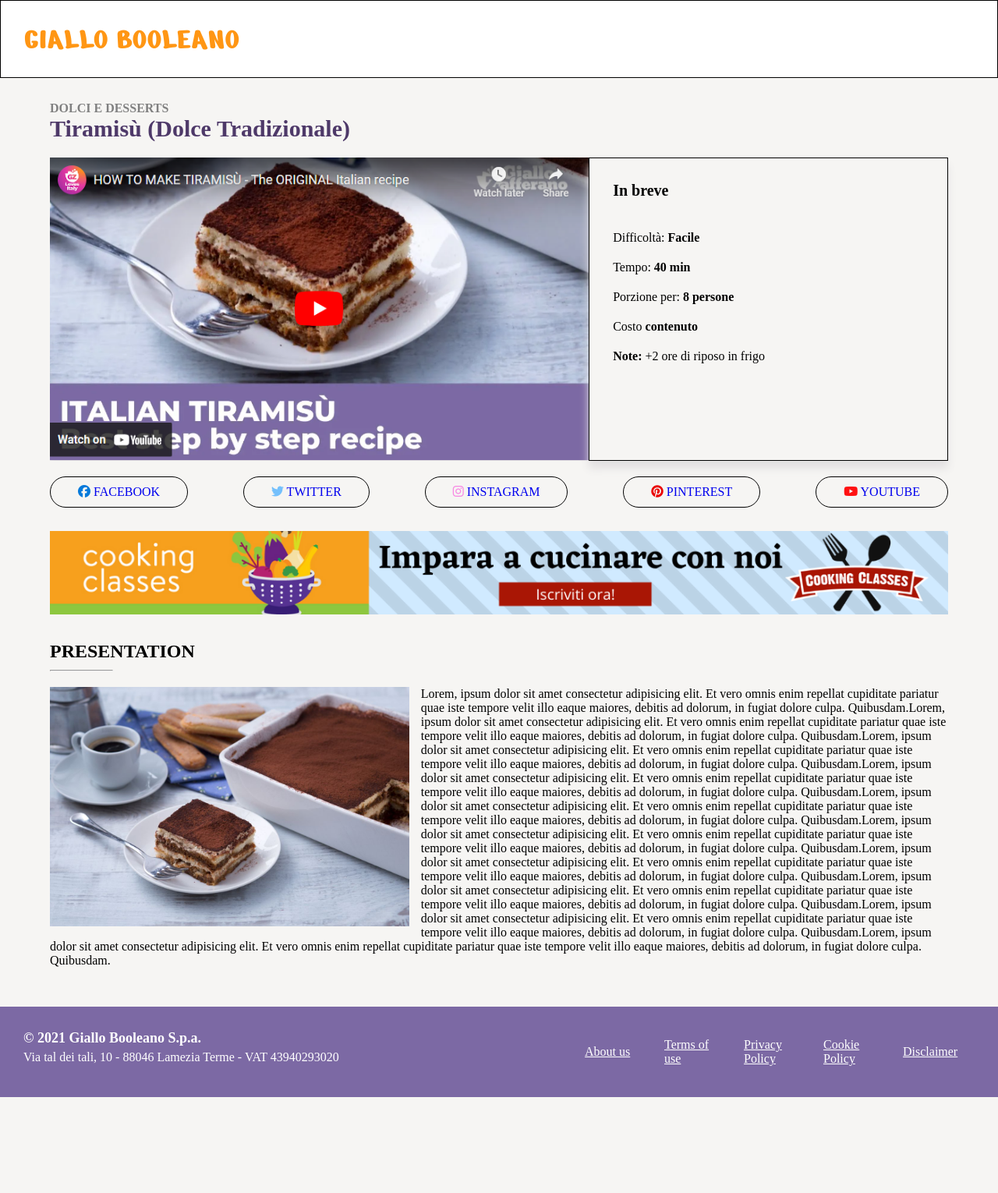
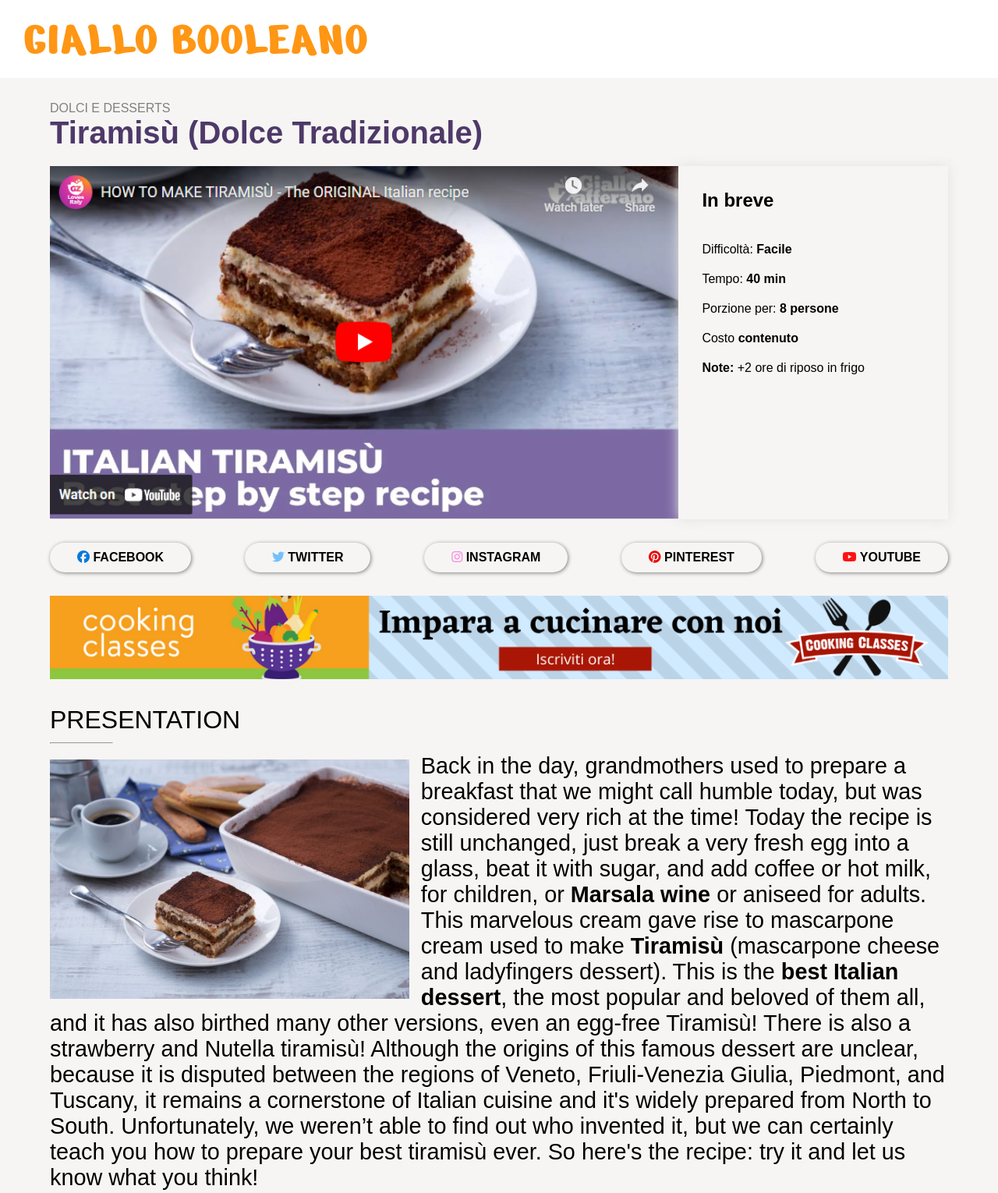
Before and after one commit to marcogulino-mg/htmlcss-responsive-layout, a plain HTML site: page index.html in a window 1280 px wide. Shown: the top 1530 px of the page at 78% size. Before the commit the page ends 1407 px from the top, so only its background shows below. Drawn offline with Linux system fonts and the light colour scheme.

Commit message:
[fix] adjust fonts

```diff
--- a/css/style.css
+++ b/css/style.css
@@ -7,7 +7,7 @@
 /* GENERIC VALUES */
 body {
   background-color: #f6f5f3;
-  font-family: "Montserrat", serif;
+  font-family: sans-serif;
 }
 
 .debug {
@@ -15,7 +15,7 @@ body {
 }
 
 .logo {
-  font-size: 40px;
+  font-size: 3em;
   font-family: "Nerko One", serif;
   color: #ff9614;
 }
@@ -25,16 +25,24 @@ ul {
 }
 
 h1 {
-  font-size: 30px;
+  font-size: 2.5rem;
+  font-weight: 900;
   color: #4e3969;
+
+}
+
+h2 {
+  font-size: 2rem;
+  font-weight: 100;
 }
 
 h3 {
-  font-size: 20px;
+  font-size: 1.5rem;
 }
 
 h4 {
   color: #808080;
+  font-weight: 100;
 }
 
 h5 {
@@ -97,9 +105,8 @@ section {
 }
 
 .short-infos {
-  border: solid 1px #000000;
   padding: 20px;
-  box-shadow: 0 10px 10px #e3e1e2;
+  box-shadow: 0 0 15px #e3e1e2;
 }
 
 h3 {
@@ -111,7 +118,7 @@ h3 {
 }
 
 .socials {
-  margin-top: 20px;
+  margin-top: 30px;
 }
 
 .socials > ul {
@@ -122,11 +129,13 @@ h3 {
 .socials li {
   border-radius: 100px;
   padding: 10px;
-  border: solid 1px #000000;
+  box-shadow: 1px 1px 5px #808080;
 }
 
 .socials a {
   text-decoration: none;
+  color: #000000;
+  font-weight: bold;
 }
 
 .banner {
@@ -145,6 +154,10 @@ h3 {
 
 .photo-recipe > img {
   max-width: 100%;
+}
+
+.presentation-text {
+  font-size: 1.6rem;
 }
 
 /* FOOTER */
@@ -181,6 +194,7 @@ footer {
   }
 
   .logo {
+    font-size: 4rem;
     margin-left: 30px;
   }
 
@@ -215,7 +229,8 @@ footer {
   }
 
   .presentation-text {
-    margin: 20px 0;
+    margin: 12px 0;
+    font-size: 1.8rem;
   }
 
   /* FOOTER */
@@ -247,11 +262,11 @@ footer {
   }
 
   .video-recipe {
-    width: 60%;
+    width: 70%;
   }
 
   .short-infos {
-    width: 40%;
+    width: 30%;
   }
 
   .short-infos > ul {
--- a/index.html
+++ b/index.html
@@ -23,7 +23,7 @@
     <link rel="stylesheet" href="./css/style.css" />
   </head>
   <body>
-    <header class="debug">
+    <header>
       <span class="logo">GIALLO BOOLEANO</span>
     </header>
 
@@ -96,38 +96,23 @@
             <img src="./img/tiramisu.jpg" alt="immagine del tiramisu" />
           </div>
           <p class="presentation-text clearfix">
-            Lorem, ipsum dolor sit amet consectetur adipisicing elit. Et vero
-            omnis enim repellat cupiditate pariatur quae iste tempore velit illo
-            eaque maiores, debitis ad dolorum, in fugiat dolore culpa.
-            Quibusdam.Lorem, ipsum dolor sit amet consectetur adipisicing elit.
-            Et vero omnis enim repellat cupiditate pariatur quae iste tempore
-            velit illo eaque maiores, debitis ad dolorum, in fugiat dolore
-            culpa. Quibusdam.Lorem, ipsum dolor sit amet consectetur adipisicing
-            elit. Et vero omnis enim repellat cupiditate pariatur quae iste
-            tempore velit illo eaque maiores, debitis ad dolorum, in fugiat
-            dolore culpa. Quibusdam.Lorem, ipsum dolor sit amet consectetur
-            adipisicing elit. Et vero omnis enim repellat cupiditate pariatur
-            quae iste tempore velit illo eaque maiores, debitis ad dolorum, in
-            fugiat dolore culpa. Quibusdam.Lorem, ipsum dolor sit amet
-            consectetur adipisicing elit. Et vero omnis enim repellat cupiditate
-            pariatur quae iste tempore velit illo eaque maiores, debitis ad
-            dolorum, in fugiat dolore culpa. Quibusdam.Lorem, ipsum dolor sit
-            amet consectetur adipisicing elit. Et vero omnis enim repellat
-            cupiditate pariatur quae iste tempore velit illo eaque maiores,
-            debitis ad dolorum, in fugiat dolore culpa. Quibusdam.Lorem, ipsum
-            dolor sit amet consectetur adipisicing elit. Et vero omnis enim
-            repellat cupiditate pariatur quae iste tempore velit illo eaque
-            maiores, debitis ad dolorum, in fugiat dolore culpa.
-            Quibusdam.Lorem, ipsum dolor sit amet consectetur adipisicing elit.
-            Et vero omnis enim repellat cupiditate pariatur quae iste tempore
-            velit illo eaque maiores, debitis ad dolorum, in fugiat dolore
-            culpa. Quibusdam.Lorem, ipsum dolor sit amet consectetur adipisicing
-            elit. Et vero omnis enim repellat cupiditate pariatur quae iste
-            tempore velit illo eaque maiores, debitis ad dolorum, in fugiat
-            dolore culpa. Quibusdam.Lorem, ipsum dolor sit amet consectetur
-            adipisicing elit. Et vero omnis enim repellat cupiditate pariatur
-            quae iste tempore velit illo eaque maiores, debitis ad dolorum, in
-            fugiat dolore culpa. Quibusdam.
+            Back in the day, grandmothers used to prepare a breakfast that we
+            might call humble today, but was considered very rich at the time!
+            Today the recipe is still unchanged, just break a very fresh egg
+            into a glass, beat it with sugar, and add coffee or hot milk, for
+            children, or <strong>Marsala wine</strong> or aniseed for adults. This marvelous
+            cream gave rise to mascarpone cream used to make <strong>Tiramisù</strong>
+            (mascarpone cheese and ladyfingers dessert). This is the <strong>best
+            Italian dessert</strong>, the most popular and beloved of them all, and it
+            has also birthed many other versions, even an egg-free Tiramisù!
+            There is also a strawberry and Nutella tiramisù! Although the
+            origins of this famous dessert are unclear, because it is disputed
+            between the regions of Veneto, Friuli-Venezia Giulia, Piedmont, and
+            Tuscany, it remains a cornerstone of Italian cuisine and it's widely
+            prepared from North to South. Unfortunately, we weren’t able to find
+            out who invented it, but we can certainly teach you how to prepare
+            your best tiramisù ever. So here's the recipe: try it and let us
+            know what you think!
           </p>
         </section>
       </div>
```
